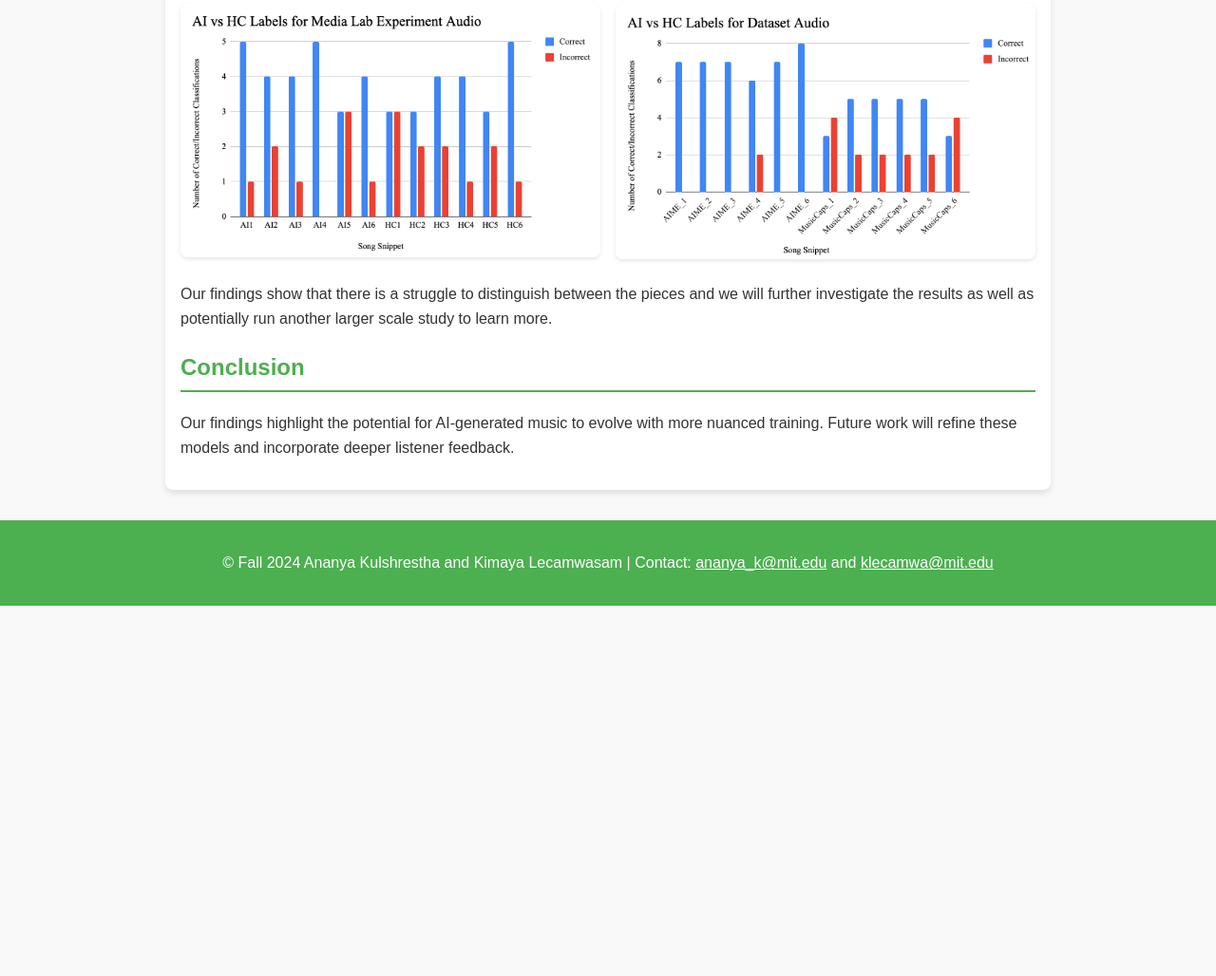
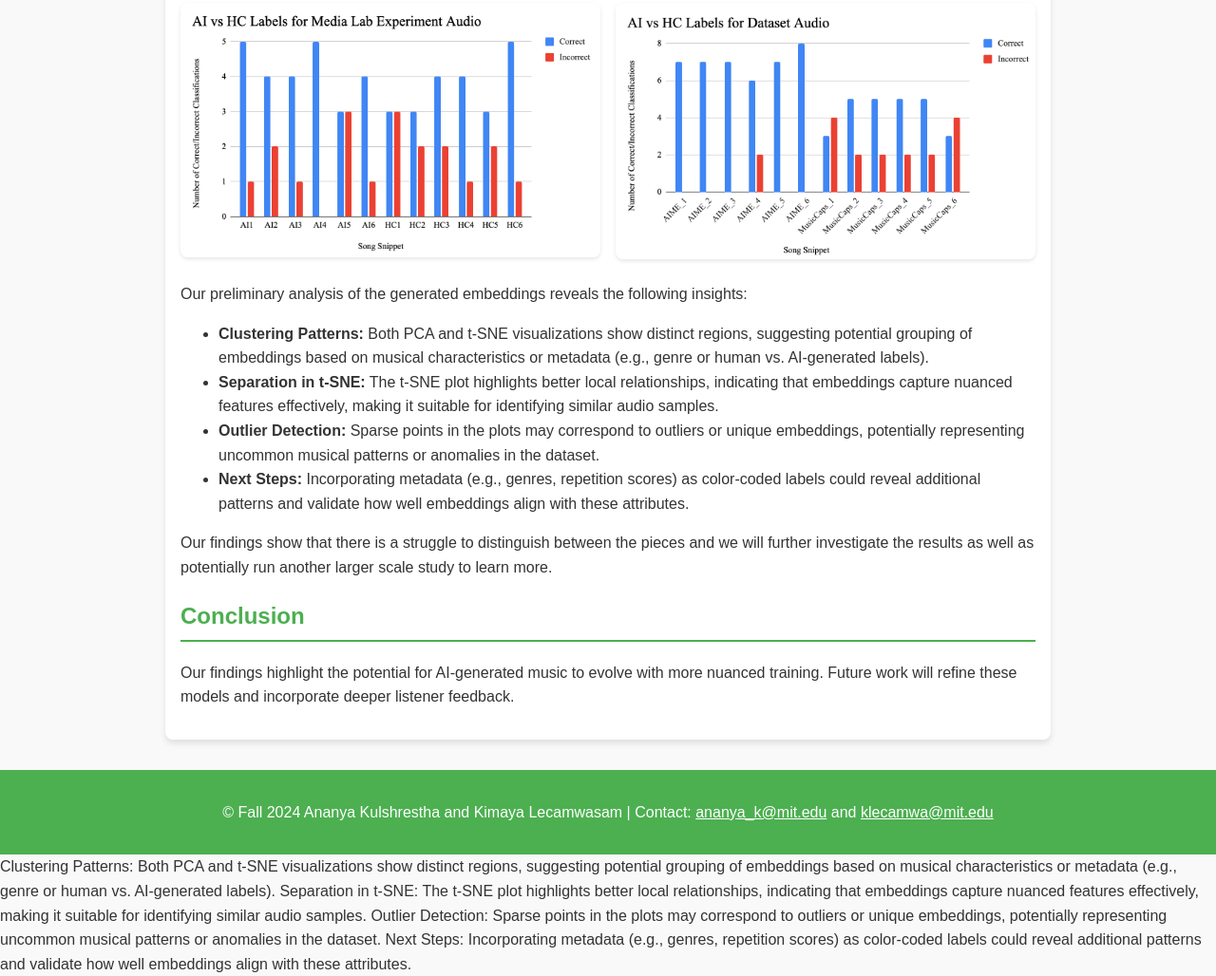
Before and after one commit to ananyakul/AIHAI, a plain HTML site: page index.html in a window 1280 px wide. Shown: the part 1693-2721 px from the top of the page at 95% size. Before the commit the page ends 2331 px from the top, so only its background shows below. Drawn offline with Linux system fonts and the light colour scheme.

Commit message:
Update index.html

```diff
--- a/index.html
+++ b/index.html
@@ -103,6 +103,17 @@
                     <img src="images/class_study/Dataset_Audio_Pilot.png" alt="Dataset Audio">
                 </div>
             </div>
+            <p>Our preliminary analysis of the generated embeddings reveals the following insights:</p>
+            <ul>
+                <li><b>Clustering Patterns:</b> Both PCA and t-SNE visualizations show distinct regions, suggesting potential grouping of embeddings based on musical characteristics or metadata (e.g., genre or human vs. AI-generated labels).
+</li>
+                <li><b>Separation in t-SNE:</b> The t-SNE plot highlights better local relationships, indicating that embeddings capture nuanced features effectively, making it suitable for identifying similar audio samples.
+</li>
+                <li><b>Outlier Detection:</b> Sparse points in the plots may correspond to outliers or unique embeddings, potentially representing uncommon musical patterns or anomalies in the dataset.
+</li>
+                <li><b>Next Steps:</b> Incorporating metadata (e.g., genres, repetition scores) as color-coded labels could reveal additional patterns and validate how well embeddings align with these attributes.
+</li>
+            </ul>
             <p>Our findings show that there is a struggle to distinguish between the pieces and we will further investigate the results as well as potentially run another larger scale study to learn more.</p>
         </section>
 
@@ -117,3 +128,12 @@
     </footer>
 </body>
 </html>
+
+
+Clustering Patterns: Both PCA and t-SNE visualizations show distinct regions, suggesting potential grouping of embeddings based on musical characteristics or metadata (e.g., genre or human vs. AI-generated labels).
+
+Separation in t-SNE: The t-SNE plot highlights better local relationships, indicating that embeddings capture nuanced features effectively, making it suitable for identifying similar audio samples.
+
+Outlier Detection: Sparse points in the plots may correspond to outliers or unique embeddings, potentially representing uncommon musical patterns or anomalies in the dataset.
+
+Next Steps: Incorporating metadata (e.g., genres, repetition scores) as color-coded labels could reveal additional patterns and validate how well embeddings align with these attributes.
```
